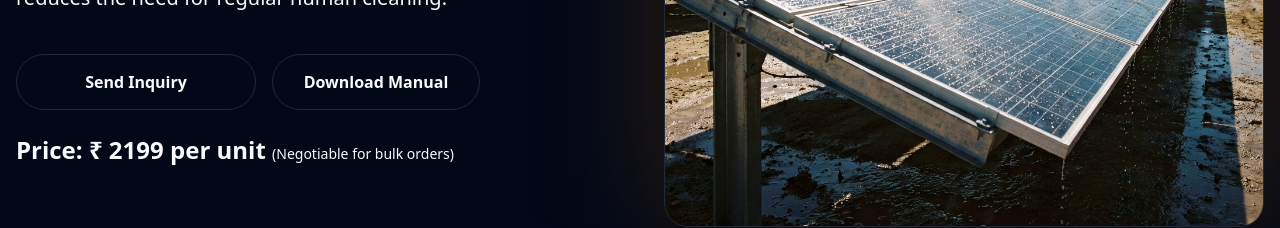
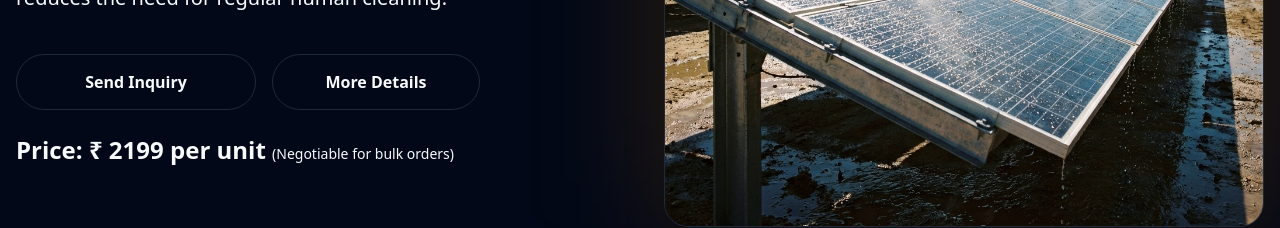
Before and after one commit to nishitkumawat/ezrun_website, a React (Vite) app: page /product/solar-wash-controller in a window 1280 px wide. Shown: the part 510-738 px from the top of the page. Built offline with nearby package versions, Linux system fonts and the light colour scheme.

Commit message:
added more details page

```diff
--- a/src/pages/SolarWashController.jsx
+++ b/src/pages/SolarWashController.jsx
@@ -73,7 +73,7 @@ const SolarWashController = () => {
               className="h-14 w-60"
             />
             <InteractiveHoverButton
-              text="Download Manual"
+              text="More Details"
               className="h-14 w-52"
               onClick={() => window.location.href = '/product/solar-wash-controller/manual'}
             />
```
